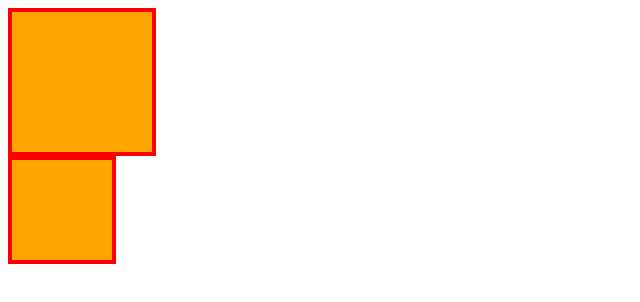
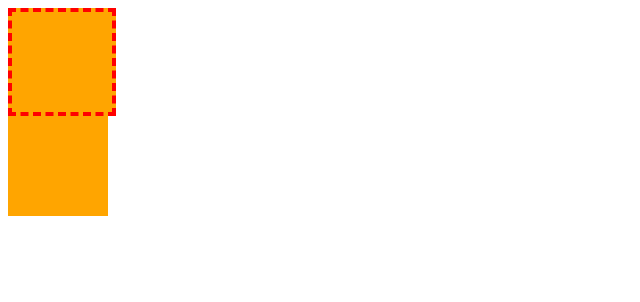
Before and after one commit to luvi-kh/fastcampus-frontend-css, a website: page sec09/index.html in a window 1280 px wide. Shown: the whole page, without its empty margins (0-640 px from the left). Drawn offline with Linux system fonts and the light colour scheme.

Commit message:
sec09: 외부 여백(margin), 내부 여백(padding), border와 색상표현

```diff
--- a/sec09/css/main.css
+++ b/sec09/css/main.css
@@ -6,9 +6,10 @@
     height: 100px;
     background-color: orange;
     /*margin-bottom: 20px;*/
-    border: 4px solid red;
+    /*border: 4px solid red;*/
     /*margin: -20px 10px;*/
 }
 .container .item:first-child {
-    padding: 20px;
+    /*padding: 20px;*/
+    border: 4px dashed red;
 }
```
Also changed, not shown: README.md.
